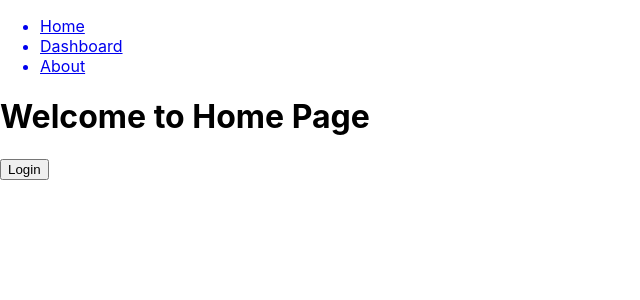
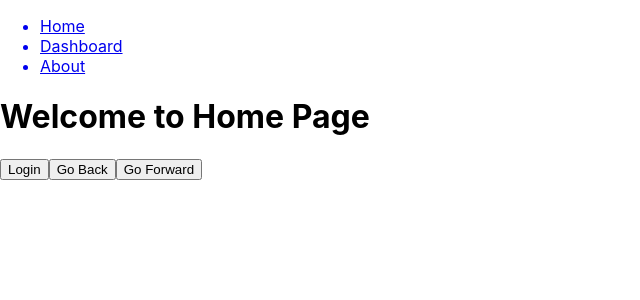
Before and after one commit to mohithsaran/React-Course, a React (Create React App) app: page / in a window 1280 px wide. Shown: the top 300 px of the page, without its empty margins (0-640 px from the left). Built offline with nearby package versions, Linux system fonts and the light colour scheme.

Commit message:
useNavigate for function based component

```diff
--- a/src/Dashboard.js
+++ b/src/Dashboard.js
@@ -1,7 +1,11 @@
+import { useNavigate } from "react-router-dom";
 const Dashboard = () => {
+  let navigate = useNavigate();
   return (
     <div>
       <h3>Welcome to Dashboard</h3>
+      <button onClick={() => navigate(-1)}>Go Back</button>
+      <button onClick={() => navigate(1)}>Go Forward</button>
     </div>
   );
 };
--- a/src/Home.js
+++ b/src/Home.js
@@ -8,6 +8,8 @@
     <div>
       <h1>Welcome to Home Page</h1>
       <button onClick={() => navigate("/dashboard")}>Login</button>
+      <button onClick={() => navigate(-1)}>Go Back</button>
+      <button onClick={() => navigate(1)}>Go Forward</button>
     </div>
   );
 };
```
